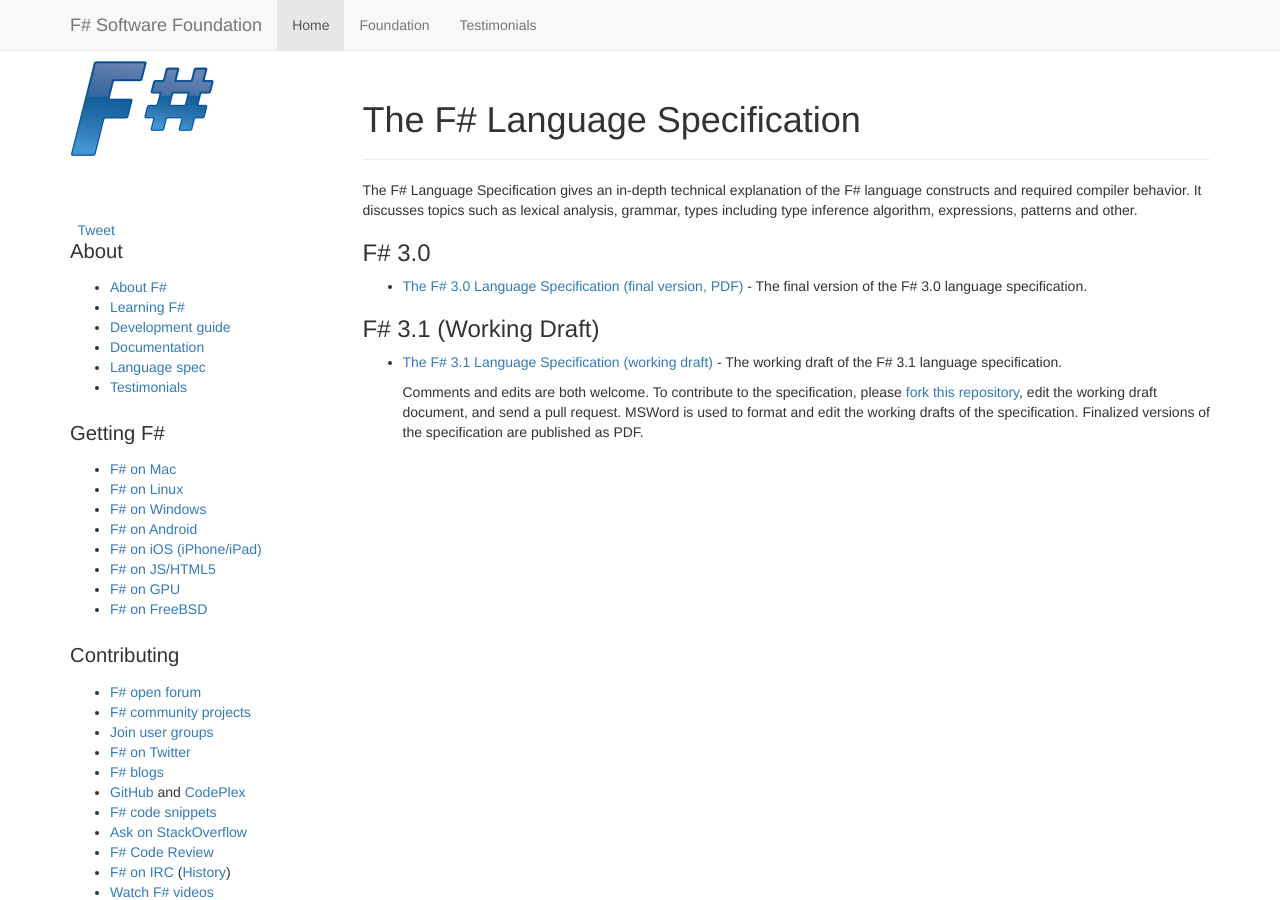
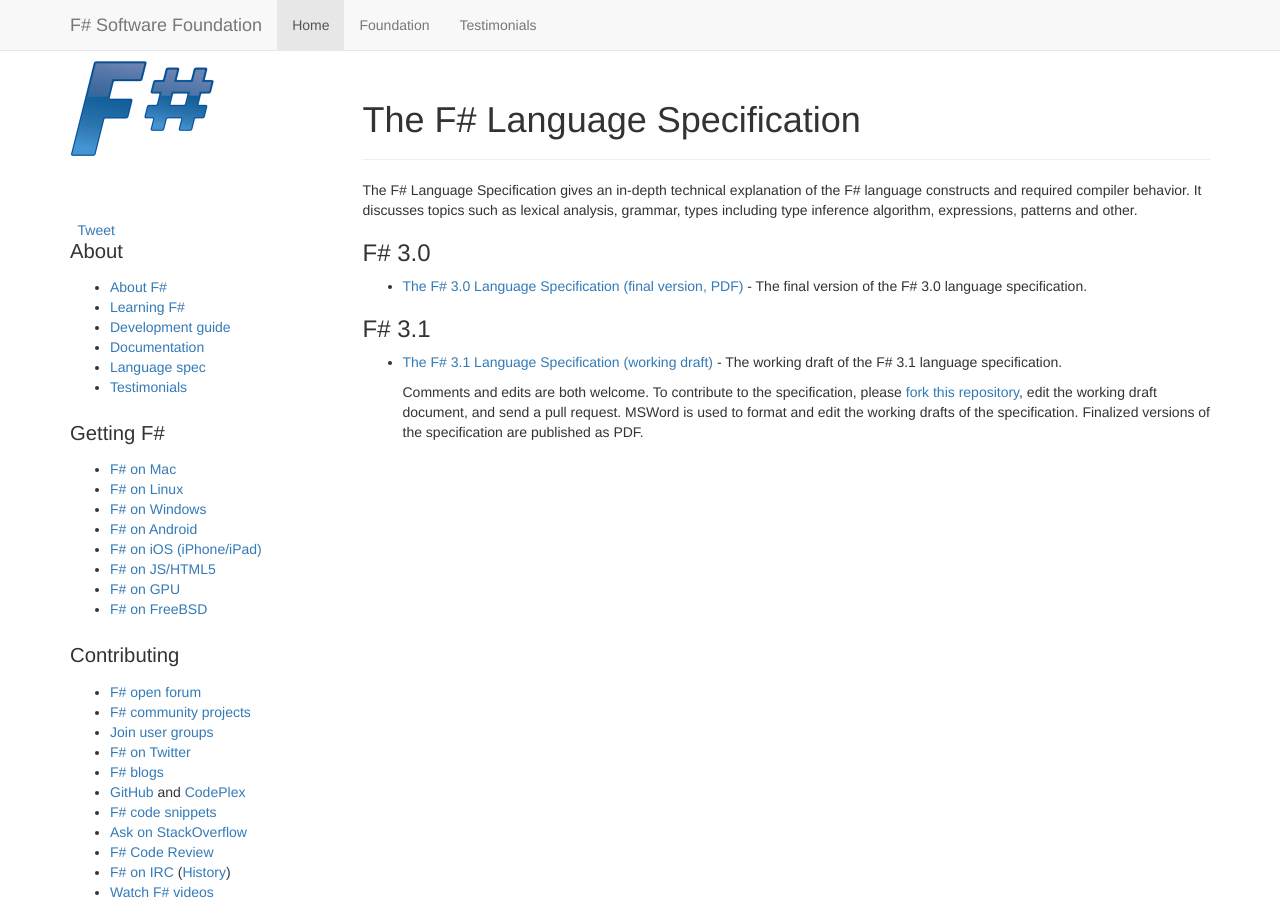
Before and after one commit to fsharp/fsharp.org, a Jekyll site: the page built from specs/language-spec/index.md, in a window 1280 px wide and 900 px high. Built offline with Jekyll 4.4.1, drawn with Linux system fonts in a browser that asks for light colours; nearby versions of some CDN libraries; some web fonts are replaced; comment, search, counter and statistics services are not loaded.

Commit message:
minor update

```diff
--- a/specs/language-spec/index.md
+++ b/specs/language-spec/index.md
@@ -15,7 +15,7 @@
   * [The F# 3.0 Language Specification (final version, PDF)](3.0/FSharpSpec-3.0-final.pdf) - The final version of the F# 3.0 language
     specification.
 
-### F# 3.1 (Working Draft)
+### F# 3.1
 
   * [The F# 3.1 Language Specification (working draft)](3.1/FSharpSpec-3.1-working.docx) - The working draft of the F# 3.1 language
     specification.
```
